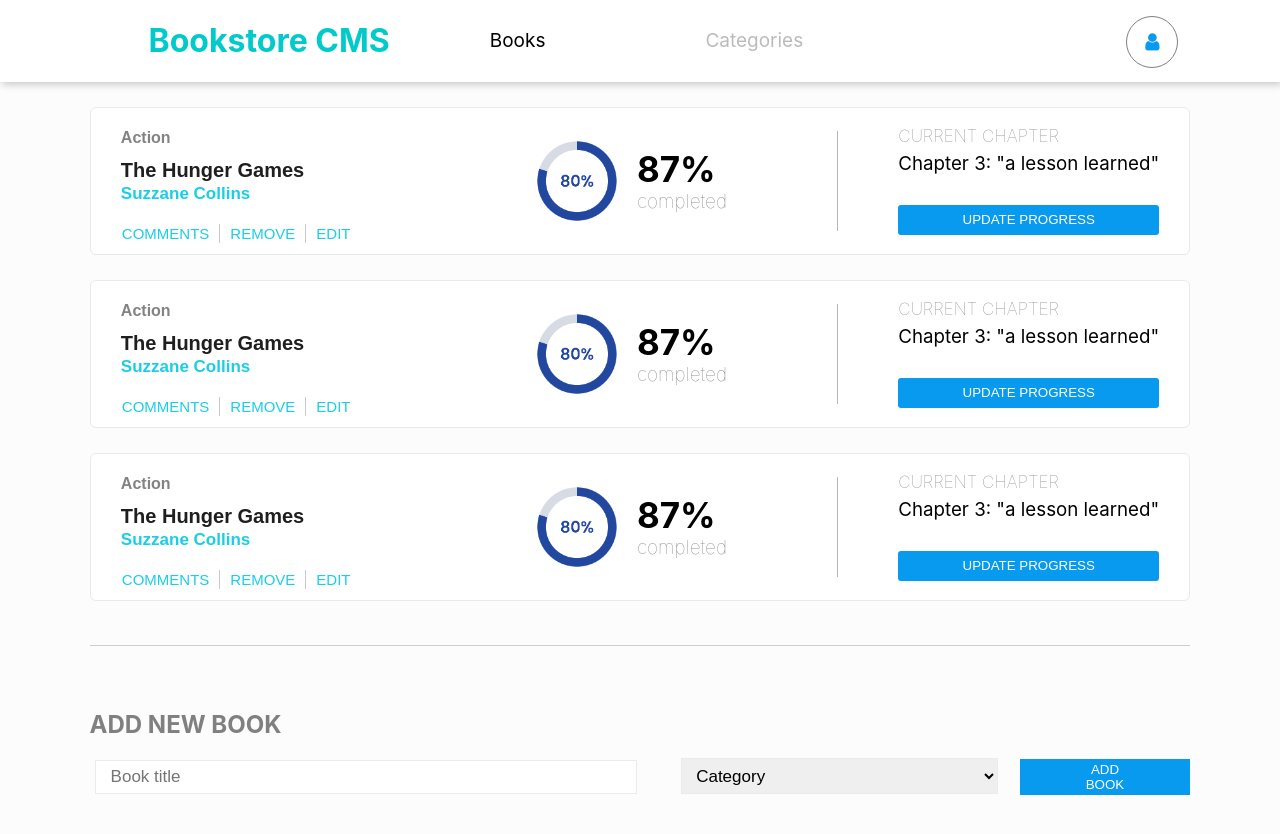
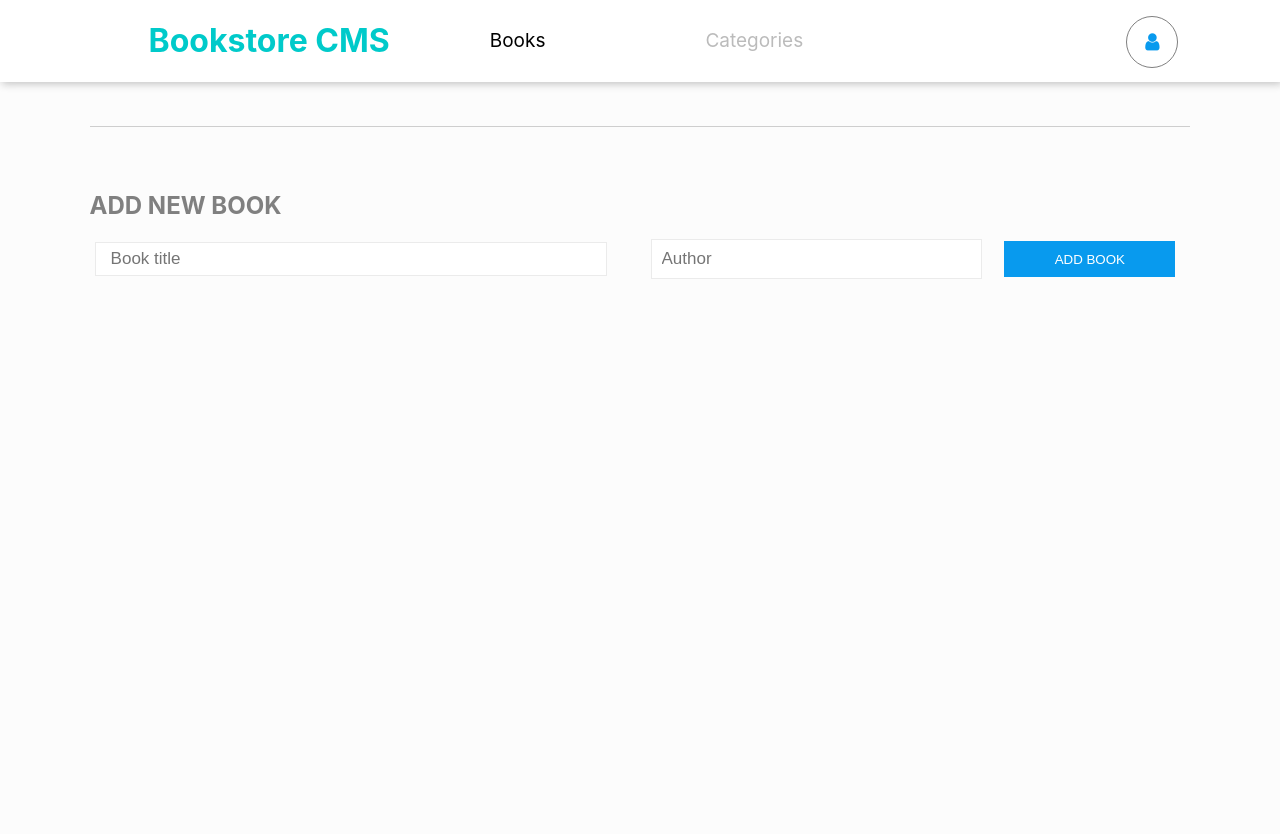
Before and after one commit to alexiscyber14/REACT-BOOK-STORE, a React (Create React App) app: page / in a window 1280 px wide. Shown: the top 834 px of the page. After the commit the page ends 800 px from the top, so only its background shows below. Built offline with nearby package versions, Linux system fonts and the light colour scheme.

Commit message:
add props

```diff
--- a/package.json
+++ b/package.json
@@ -6,6 +6,7 @@
     "@testing-library/jest-dom": "^5.16.5",
     "@testing-library/react": "^13.4.0",
     "@testing-library/user-event": "^13.5.0",
+    "prop-types": "^15.8.1",
     "react": "^18.2.0",
     "react-dom": "^18.2.0",
     "react-router-dom": "^6.9.0",
--- a/src/App.css
+++ b/src/App.css
@@ -89,10 +89,12 @@ h2 {
   color: rgb(31, 31, 31);
   font-size: 20px;
   margin: 2px 0;
+  text-transform: capitalize;
 }
 
 .book-author {
   font-weight: bold;
+  text-transform: capitalize;
   font-family: 'Poppins', sans-serif;
   color: rgb(26, 206, 230);
   font-size: 17px;
@@ -198,8 +200,8 @@ h2 {
   align-items: center;
 }
 
-.FormContainer form input {
-  width: 48%;
+.FormContainer form .AddBook {
+  width: 45%;
   margin-right: 4%;
   border: 1px solid rgb(235, 235, 235);
   font-size: 17px;
@@ -207,7 +209,7 @@ h2 {
   height: 30px;
 }
 
-.FormContainer form select {
+.FormContainer form .Author {
   width: 29%;
   margin-right: 2%;
   padding-left: 10px;
@@ -215,6 +217,15 @@ h2 {
   border: 1px solid rgb(235, 235, 235);
   font-size: 17px;
   margin-top: -1px;
+}
+
+.statusB button {
+  background-color: rgb(8, 154, 238);
+  font-size: 25px;
+  padding: 1% 6%;
+  color: white;
+  border: none;
+  border-radius: 3px;
 }
 
 .FormContainer form button {
@@ -245,3 +256,11 @@ h2 {
   color: rgb(8, 154, 238);
   font-size: 20px;
 }
+
+.statusB {
+  margin-top: 5%;
+  display: flex;
+  flex-direction: row;
+  align-items: center;
+  justify-content: space-around;
+}
--- a/src/components/Categories.js
+++ b/src/components/Categories.js
@@ -4,7 +4,9 @@ import '../spinner.png';
 
 const Categories = () => (
   <div className="homeContent">
-    <h4>empty for now</h4>
+    <div className="statusB">
+      <button type="button">Check status</button>
+    </div>
   </div>
 
 );
--- a/src/components/Form.js
+++ b/src/components/Form.js
@@ -1,21 +1,90 @@
-import React from 'react';
+import React, { useState, useEffect } from 'react';
 import '../App.css';
+import Spina from '../spinner.png';
 
-const Form = () => (
+const ParaStyles = {
+  borderLeft: '1px solid #cacaca',
+  borderRight: '1px solid #cacaca',
+  padding: '0px 10px',
+};
+
+const ParaStyles2 = {
+  paddingRight: '10px',
+};
+
+const ParaStyles3 = {
+  paddingLeft: '10px',
+};
+
+const Form = () => {
+  const [bookList, setBookList] = useState([]);
+
+  useEffect(() => {
+    const storedBookList = JSON.parse(localStorage.getItem('bookList'));
+    if (storedBookList) {
+      setBookList(storedBookList);
+    }
+  }, []);
+
+  const handleSubmit = (event) => {
+    event.preventDefault();
+    const title = event.target.elements.title.value;
+    const author = event.target.elements.author.value;
+    const newBook = { title, author };
+    const storedBookList = JSON.parse(localStorage.getItem('bookList'));
+    const updatedBookList = storedBookList ? [...storedBookList, newBook] : [newBook];
+    localStorage.setItem('bookList', JSON.stringify(updatedBookList));
+    setBookList(updatedBookList);
+    event.target.reset();
+  };
+
+  const handleRemove = (index) => {
+    const storedBookList = JSON.parse(localStorage.getItem('bookList'));
+    const updatedBookList = storedBookList.filter((_, i) => i !== index);
+    localStorage.setItem('bookList', JSON.stringify(updatedBookList));
+    setBookList(updatedBookList);
+  };
+  return (
+    <div>
+      <div className="book-list">
+        {bookList.map((book, index) => (
+          <li className="book-list-item" key={index}>
+            <div className="list-details">
+              <h2 className="book-category">Action</h2>
+              <h2 className="book-title">{book.title}</h2>
+              <h3 className="book-author">{book.author}</h3>
+              <div className="list-detail-buttons">
+                <button type="button" style={ParaStyles2}>Comments</button>
+                <button type="button" className="m-button" style={ParaStyles} onClick={() => handleRemove(index)}>Remove</button>
+                <button type="button" style={ParaStyles3}>Edit</button>
+              </div>
+            </div>
+            <div className="list-details middle">
+              <img src={Spina} alt="spinner" className="image-spina" />
+              <div className="percentage">
+                <h2>87%</h2>
+                <h3>completed</h3>
+              </div>
+            </div>
+            <div className="list-details last">
+              <h2>current chapter</h2>
+              <h3>Chapter 3: &quot;a lesson learned&quot;</h3>
+              <button type="button">Update Progress</button>
+            </div>
+          </li>
+        ))}
+      </div>
       <div className="formSections">
         <h2 className="add-new">ADD NEW BOOK</h2>
         <div className="FormContainer">
-      <form>
-        <input placeholder="Book title" type="text" />
-        <select name="author" id="author">
-          <option value="category">Category</option>
-          <option value="0">option1</option>
-          <option value="1">option2</option>
-          <option value="2">Option3</option>
-        </select>
+          <form onSubmit={handleSubmit}>
+            <input placeholder="Book title" className="AddBook" name="title" type="text" />
+            <input placeholder="Author" type="text" className="Author" name="author" />
             <button type="submit">ADD BOOK</button>
           </form>
         </div>
       </div>
+    </div>
   );
+};
 export default Form;
--- a/src/components/Home.js
+++ b/src/components/Home.js
@@ -1,98 +1,10 @@
 import React from 'react';
 import '../App.css';
-import Spina from '../spinner.png';
+// import Spina from '../spinner.png';
 import Form from './Form';
-
-const ParaStyles = {
-  borderLeft: '1px solid #cacaca',
-  borderRight: '1px solid #cacaca',
-  padding: '0px 10px',
-};
-
-const ParaStyles2 = {
-  paddingRight: '10px',
-};
-
-const ParaStyles3 = {
-  paddingLeft: '10px',
-};
 
 const Home = () => (
   <div className="homeContent">
-    <div className="book-list">
-      <li className="book-list-item">
-        <div className="list-details">
-          <h2 className="book-category">Action</h2>
-          <h2 className="book-title">The Hunger Games</h2>
-          <h3 className="book-author">Suzzane Collins</h3>
-          <div className="list-detail-buttons">
-            <button type="button" style={ParaStyles2}>Comments</button>
-            <button type="button" className="m-button" style={ParaStyles}>Remove</button>
-            <button type="button" style={ParaStyles3}>Edit</button>
-          </div>
-        </div>
-        <div className="list-details middle">
-          <img src={Spina} alt="spinner" className="image-spina" />
-          <div className="percentage">
-            <h2>87%</h2>
-            <h3>completed</h3>
-          </div>
-        </div>
-        <div className="list-details last">
-          <h2>current chapter</h2>
-          <h3>Chapter 3: &quot;a lesson learned&quot;</h3>
-          <button type="button">Update Progress</button>
-        </div>
-      </li>
-      <li className="book-list-item">
-        <div className="list-details">
-          <h2 className="book-category">Action</h2>
-          <h2 className="book-title">The Hunger Games</h2>
-          <h3 className="book-author">Suzzane Collins</h3>
-          <div className="list-detail-buttons">
-            <button type="button" style={ParaStyles2}>Comments</button>
-            <button type="button" className="m-button" style={ParaStyles}>Remove</button>
-            <button type="button" style={ParaStyles3}>Edit</button>
-          </div>
-        </div>
-        <div className="list-details middle">
-          <img src={Spina} alt="spinner" className="image-spina" />
-          <div className="percentage">
-            <h2>87%</h2>
-            <h3>completed</h3>
-          </div>
-        </div>
-        <div className="list-details last">
-          <h2>current chapter</h2>
-          <h3>Chapter 3: &quot;a lesson learned&quot;</h3>
-          <button type="button">Update Progress</button>
-        </div>
-      </li>
-      <li className="book-list-item">
-        <div className="list-details">
-          <h2 className="book-category">Action</h2>
-          <h2 className="book-title">The Hunger Games</h2>
-          <h3 className="book-author">Suzzane Collins</h3>
-          <div className="list-detail-buttons">
-            <button type="button" style={ParaStyles2}>Comments</button>
-            <button type="button" className="m-button" style={ParaStyles}>Remove</button>
-            <button type="button" style={ParaStyles3}>Edit</button>
-          </div>
-        </div>
-        <div className="list-details middle">
-          <img src={Spina} alt="spinner" className="image-spina" />
-          <div className="percentage">
-            <h2>87%</h2>
-            <h3>completed</h3>
-          </div>
-        </div>
-        <div className="list-details last">
-          <h2>current chapter</h2>
-          <h3>Chapter 3: &quot;a lesson learned&quot;</h3>
-          <button type="button">Update Progress</button>
-        </div>
-      </li>
-    </div>
     <Form />
   </div>
 );
```
Also changed, not shown: .eslintrc.json, 1 other file (tests, documents, lock files or other folders). Lines whose indentation alone changed are shown as unchanged.
